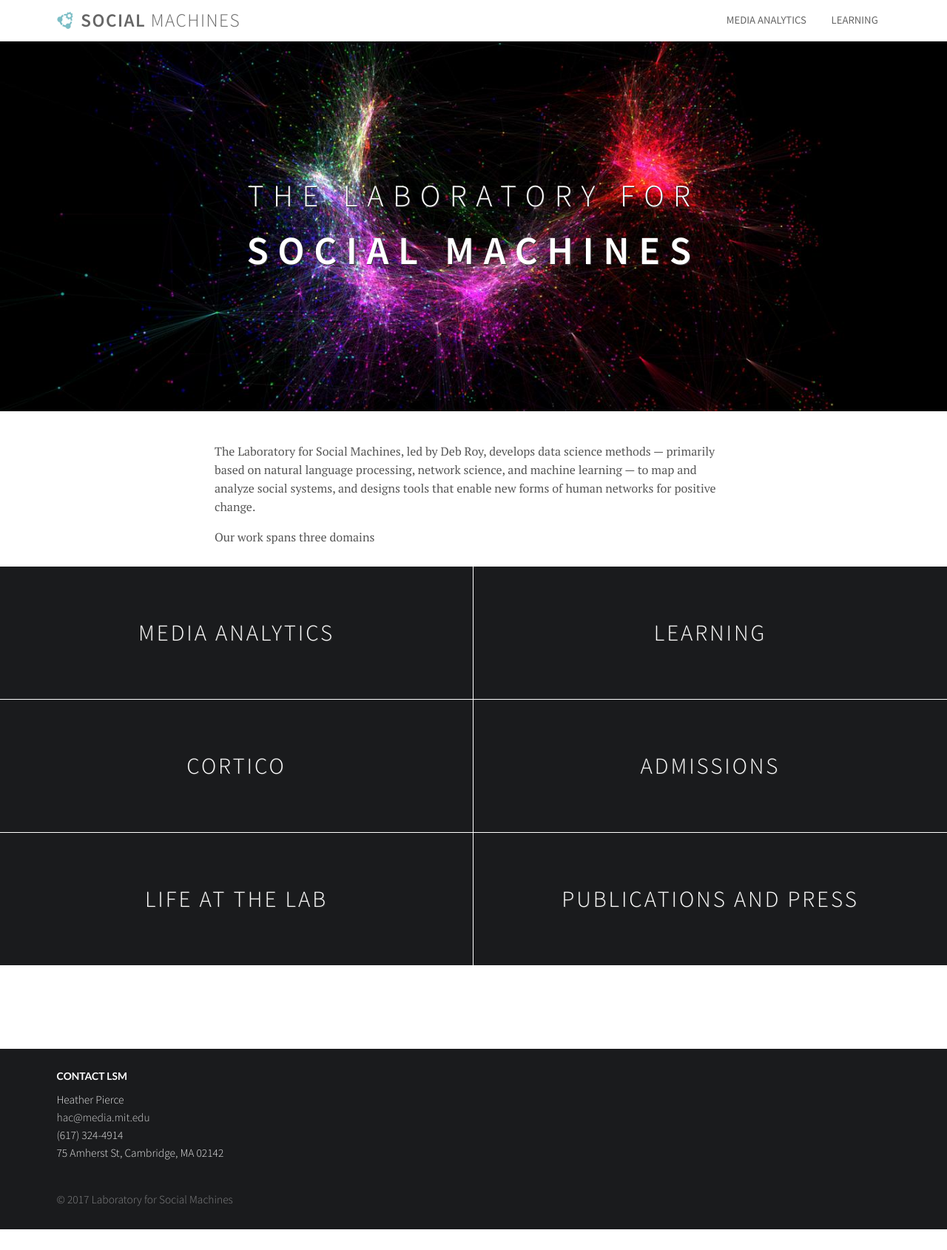
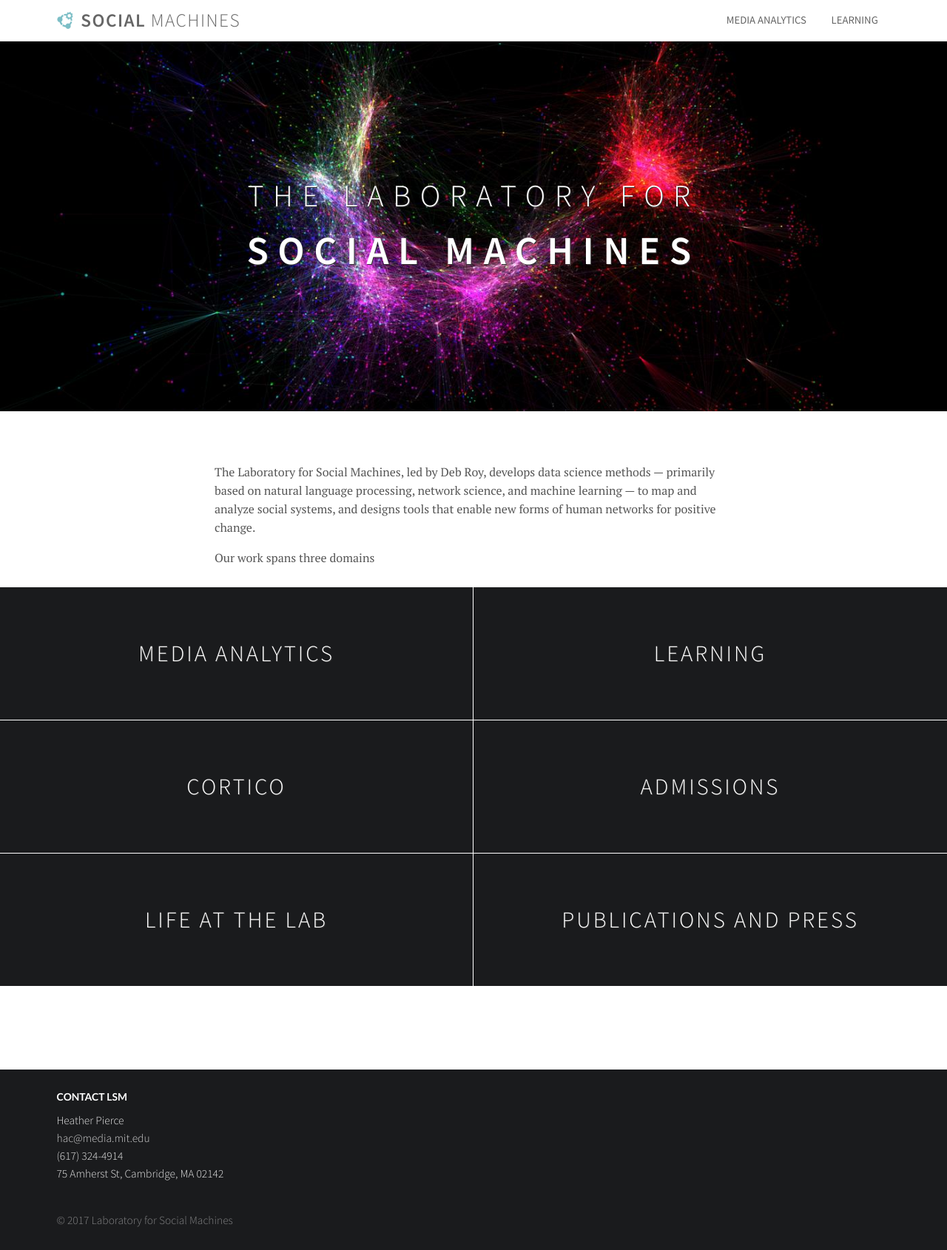
Before and after one commit to mit-ccc/social-machines.github.io, a Jekyll site: the page built from index.html, in a window 1280 px wide. Shown: the whole page at 74% size. Built offline with Jekyll 4.4.1, drawn with Linux system fonts in a browser that asks for light colours; nearby versions of some CDN libraries; a script that is not in the unit is left out; the list of posts is cut into pages by our own code; before the commit the page ends 1662 px from its top, so only the background shows below that.

Commit message:
Add padding to top of pages

```diff
--- a/css/main.scss
+++ b/css/main.scss
@@ -125,7 +125,13 @@
 
 .main-content {
   padding: 0 0 2rem;
+
+  > .ui.container {
+    padding-top: 2rem;
+  }
 }
+
+
 
 .box-container {
   margin: 2rem 0;
```
